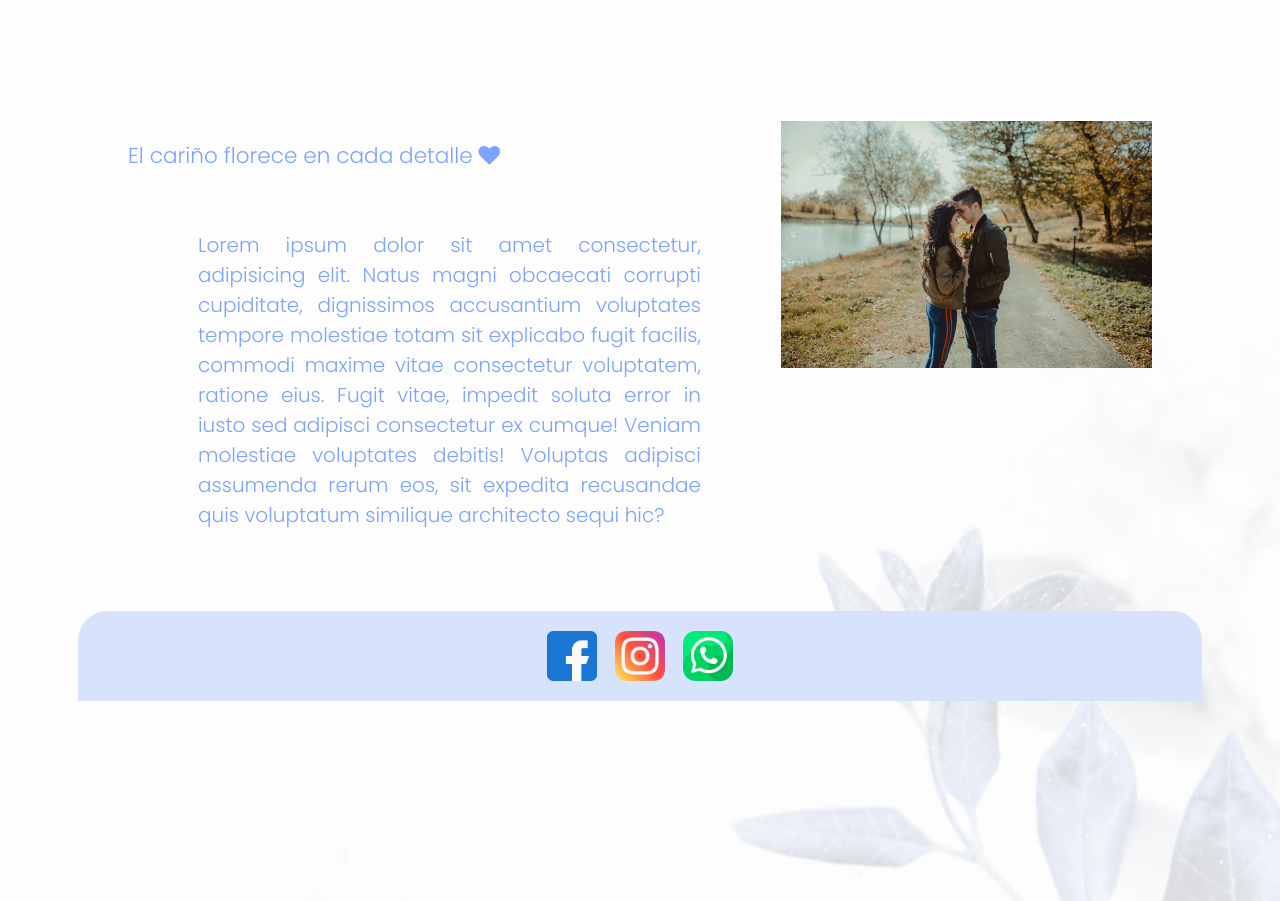
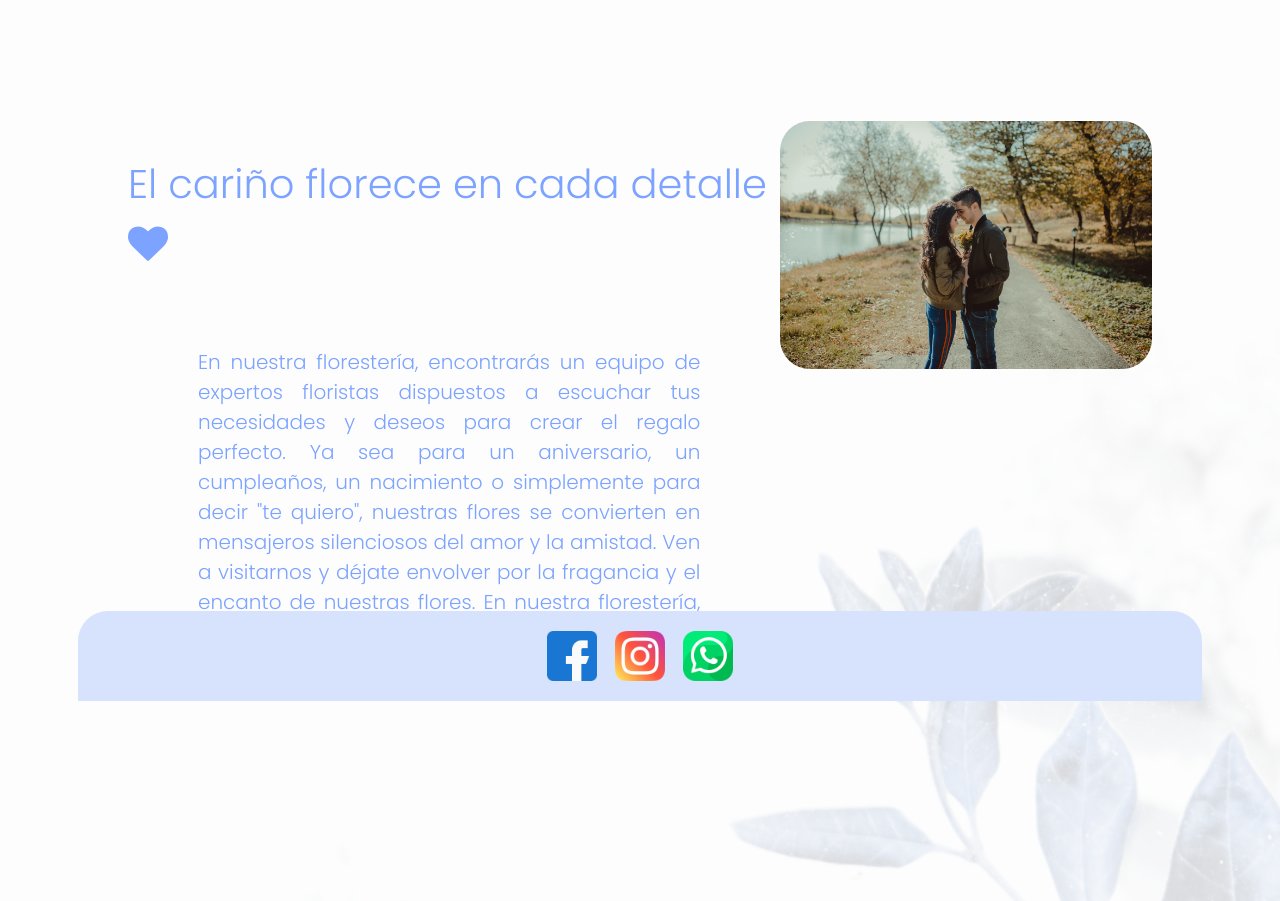
Before and after one commit to AveryWorks/ProyectoAppsWebs, a PHP site: page /home.html in a window 1280 px wide. Shown: the part 99-1000 px from the top of the page. Run offline with PHP 8.4, Linux system fonts and the light colour scheme; some libraries are stand-ins or nearby versions.

Commit message:
Cambios V5

```diff
--- a/css/Styles.css
+++ b/css/Styles.css
@@ -100,6 +100,7 @@ body {
 
 .resume__title__text {
   font-weight: 200;
+  font-size: 40px;
 }
 
 .resume__title {
@@ -121,21 +122,17 @@ body {
   padding-right: 80px;
 }
 
-.resume__slider {
+.home__pic {
   padding-top: 20px;
   vertical-align: middle;
   width: 100%;
   overflow: hidden;
 }
 
-.resume__slider img {
+.home__pic img {
   width: 100%;
   height: auto;
-  display: none;
-}
-
-.resume__slider img:first-child {
-  display: block;
+  border-radius: 30px;
 }
 
 /*Login*/
--- a/home.html
+++ b/home.html
@@ -46,6 +46,7 @@
 
     <main>
       <section class="container resume">
+
         <div class="resume__main">
           <div class="resume__title">
             <h1 class="resume__title__text">
@@ -55,22 +56,14 @@
           </div>
           <div class="resume__about">
             <p class="resume__text">
-              Lorem ipsum dolor sit amet consectetur, adipisicing elit. Natus
-              magni obcaecati corrupti cupiditate, dignissimos accusantium
-              voluptates tempore molestiae totam sit explicabo fugit facilis,
-              commodi maxime vitae consectetur voluptatem, ratione eius. Fugit
-              vitae, impedit soluta error in iusto sed adipisci consectetur ex
-              cumque! Veniam molestiae voluptates debitis! Voluptas adipisci
-              assumenda rerum eos, sit expedita recusandae quis voluptatum
-              similique architecto sequi hic?
+              En nuestra florestería, encontrarás un equipo de expertos floristas dispuestos a escuchar tus necesidades y deseos para crear el regalo perfecto. Ya sea para un aniversario, un cumpleaños, un nacimiento o simplemente para decir "te quiero", nuestras flores se convierten en mensajeros silenciosos del amor y la amistad. Ven a visitarnos y déjate envolver por la fragancia y el encanto de nuestras flores. En nuestra florestería, el cariño florece en cada detalle, haciendo que cada momento sea inolvidable.
             </p>
           </div>
         </div>
 
-        <div class="resume__slider" style="padding-top: 20s0px">
+        <div class="home__pic">
           <img src="./images/img1.jpg" />
-          <img src="./images/img2.jpg" />
-          <img src="./images/img3.jpg" />
+
         </div>
       </section>
     </main>
--- a/javascript/firebase.js
+++ b/javascript/firebase.js
@@ -1,4 +1,3 @@
-
 // Import the functions you need from the SDKs you need
 import { initializeApp } from "https://www.gstatic.com/firebasejs/10.1.0/firebase-app.js";
 import { getFirestore, collection, addDoc } from "https://www.gstatic.com/firebasejs/10.1.0/firebase-firestore.js";
@@ -22,4 +21,6 @@ const app = initializeApp(firebaseConfig);
 const db= getFirestore();
 
 export const saveTask = (email, contrasena) =>
-    addDoc(collection(db, 'tasks', '1'),{email, contrasena});
+  addDoc(collection(db, 'tasks', '1'),{email, contrasena});
+
+export const GetTasks = () => console.log('tasks list')
--- a/store.html
+++ b/store.html
@@ -39,7 +39,9 @@
 
         </nav>
     </header>
+
     <main>
+
         <section id="products">
             <h2>Productos</h2>
             <div class="product-list" id="product-list"></div>
```
Lines whose indentation alone changed are shown as unchanged.
